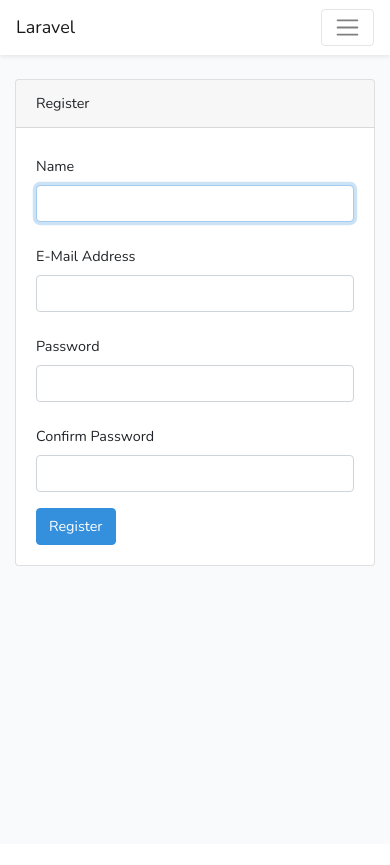
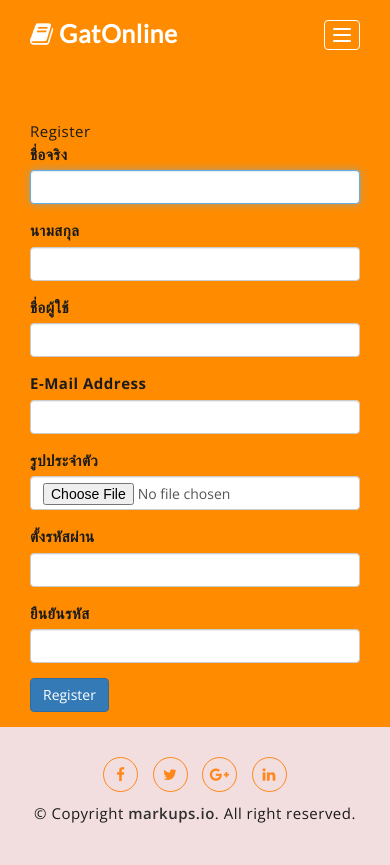
Before and after one commit to Tainnaja/Gat, a Laravel app: page /register in a window 390 px wide. Before the commit the page ends 566 px from the top, so only its background shows below. Run offline with Laravel 8, Linux system fonts and the light colour scheme; some libraries are stand-ins or nearby versions.

Commit message:
register/login

```diff
--- a/app/Http/Controllers/Auth/RegisterController.php
+++ b/app/Http/Controllers/Auth/RegisterController.php
@@ -49,9 +49,12 @@
     protected function validator(array $data)
     {
         return Validator::make($data, [
-            'name' => ['required', 'string', 'max:255'],
+            'first_name' => ['required', 'string', 'max:255'],
+            'last_name' => ['required', 'string', 'max:255'],
+            'user_name' => ['required', 'string', 'max:255'],
             'email' => ['required', 'string', 'email', 'max:255', 'unique:users'],
             'password' => ['required', 'string', 'min:8', 'confirmed'],
+            'image' => 'required'
         ]);
     }
 
@@ -63,9 +66,31 @@
      */
     protected function create(array $data)
     {
+        // dd($data['image']->getClientOriginalName());
+
+        if(isset($data['image'])){
+            $image_filename = $data['image']->getClientOriginalName();
+            $image_name = date('Ymd-His-').$image_filename;
+            $public_path = 'user_images/';
+            $destination = base_path() . "/public/" . $public_path;
+            $data['image']->move($destination, $image_name);
+            $image_path = $public_path . $image_name;
+            }
+            // dd($image_path);
+
+        // $request = app('request');
+        // if($request->hasfile('image')){
+        // $image = $request->file('image');
+        // $filename = time() . '.' . $image->getClientOriginalExtension();
+        // User::make($image)->resize(300, 300)->save( public_path('/user_images/' . $filename) );
+
+
         return User::create([
-            'name' => $data['name'],
+            'first_name' => $data['first_name'],
+            'last_name' => $data['last_name'],
+            'user_name' => $data['user_name'],
             'email' => $data['email'],
+            'image' => $image_path,
             'password' => Hash::make($data['password']),
         ]);
     }
--- a/database/seeds/DatabaseSeeder.php
+++ b/database/seeds/DatabaseSeeder.php
@@ -1,6 +1,7 @@
 <?php
 
 use Illuminate\Database\Seeder;
+
 
 class DatabaseSeeder extends Seeder
 {
@@ -11,6 +12,8 @@
      */
     public function run()
     {
-        // $this->call(UsersTableSeeder::class);
+        $this->call([
+            RoleTableSeeder::class
+            ]);
     }
 }
--- a/resources/views/auth/register.blade.php
+++ b/resources/views/auth/register.blade.php
@@ -1,23 +1,51 @@
-@extends('layouts.app')
+@extends('layouts.main')
 
 @section('content')
-<div class="container">
+<div class="container" style="margin-top:120px;>
     <div class="row justify-content-center">
         <div class="col-md-8">
             <div class="card">
                 <div class="card-header">{{ __('Register') }}</div>
 
                 <div class="card-body">
-                    <form method="POST" action="{{ route('register') }}">
+                    <form method="POST" action="{{ route('register') }}" enctype="multipart/form-data">
                         @csrf
 
                         <div class="form-group row">
-                            <label for="name" class="col-md-4 col-form-label text-md-right">{{ __('Name') }}</label>
+                            <label for="first_name" class="col-md-4 col-form-label text-md-right">{{ __('ชื่อจริง') }}</label>
 
                             <div class="col-md-6">
-                                <input id="name" type="text" class="form-control @error('name') is-invalid @enderror" name="name" value="{{ old('name') }}" required autocomplete="name" autofocus>
+                                <input id="first_name" type="text" class="form-control @error('first_name') is-invalid @enderror" name="first_name" value="{{ old('first_name') }}" required autocomplete="first_name" autofocus>
 
-                                @error('name')
+                                @error('first_name')
+                                    <span class="invalid-feedback" role="alert">
+                                        <strong>{{ $message }}</strong>
+                                    </span>
+                                @enderror
+                            </div>
+                        </div>
+
+                        <div class="form-group row">
+                            <label for="last_name" class="col-md-4 col-form-label text-md-right">{{ __('นามสกุล') }}</label>
+
+                            <div class="col-md-6">
+                                <input id="last_name" type="text" class="form-control @error('last_name') is-invalid @enderror" name="last_name" value="{{ old('last_name') }}" required autocomplete="last_name" autofocus>
+
+                                @error('last_name')
+                                    <span class="invalid-feedback" role="alert">
+                                        <strong>{{ $message }}</strong>
+                                    </span>
+                                @enderror
+                            </div>
+                        </div>
+
+                        <div class="form-group row">
+                            <label for="user_name" class="col-md-4 col-form-label text-md-right">{{ __('ชื่อผู้ใช้') }}</label>
+
+                            <div class="col-md-6">
+                                <input id="user_name" type="text" class="form-control @error('user_name') is-invalid @enderror" name="user_name" value="{{ old('user_name') }}" required autocomplete="user_name" autofocus>
+
+                                @error('user_name')
                                     <span class="invalid-feedback" role="alert">
                                         <strong>{{ $message }}</strong>
                                     </span>
@@ -40,7 +68,15 @@
                         </div>
 
                         <div class="form-group row">
-                            <label for="password" class="col-md-4 col-form-label text-md-right">{{ __('Password') }}</label>
+                                <label for="image" class="col-md-4 col-form-label text-md-right">{{ __('รูปประจำตัว') }}</label>
+
+                            <div class="col-md-6">
+                                <input type="file" class="form-control" name="image" id="image">
+                            </div>
+                        </div>
+
+                        <div class="form-group row">
+                            <label for="password" class="col-md-4 col-form-label text-md-right">{{ __('ตั้งรหัสผ่าน') }}</label>
 
                             <div class="col-md-6">
                                 <input id="password" type="password" class="form-control @error('password') is-invalid @enderror" name="password" required autocomplete="new-password">
@@ -54,7 +90,7 @@
                         </div>
 
                         <div class="form-group row">
-                            <label for="password-confirm" class="col-md-4 col-form-label text-md-right">{{ __('Confirm Password') }}</label>
+                            <label for="password-confirm" class="col-md-4 col-form-label text-md-right">{{ __('ยืนยันรหัส') }}</label>
 
                             <div class="col-md-6">
                                 <input id="password-confirm" type="password" class="form-control" name="password_confirmation" required autocomplete="new-password">
```
Also changed, not shown: database/seeds/RoleTableSeeder.php (added, +24 -0 lines), database/migrations/2020_01_30_085206_create_roles_table.php, database/migrations/2020_01_30_085434_create_exams_table.php, database/migrations/2020_02_07_192502_add_exam_id_to_history_table.php, public/user_images/20200210-180543-550px-Medivh_One_Night_in_Karazhan_trailer3.jpg (added), public/user_images/20200210-180605-550px-Medivh_One_Night_in_Karazhan_trailer3.jpg (added).
